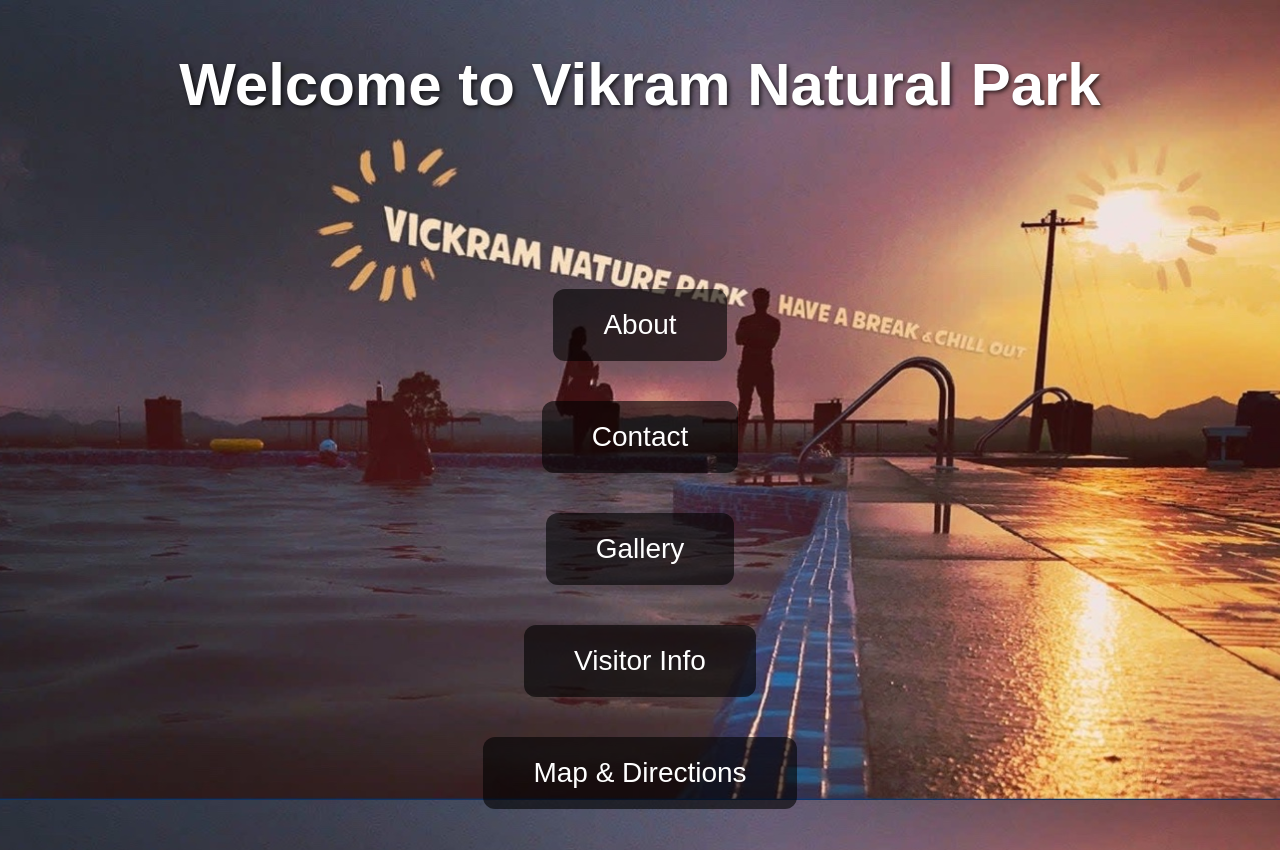
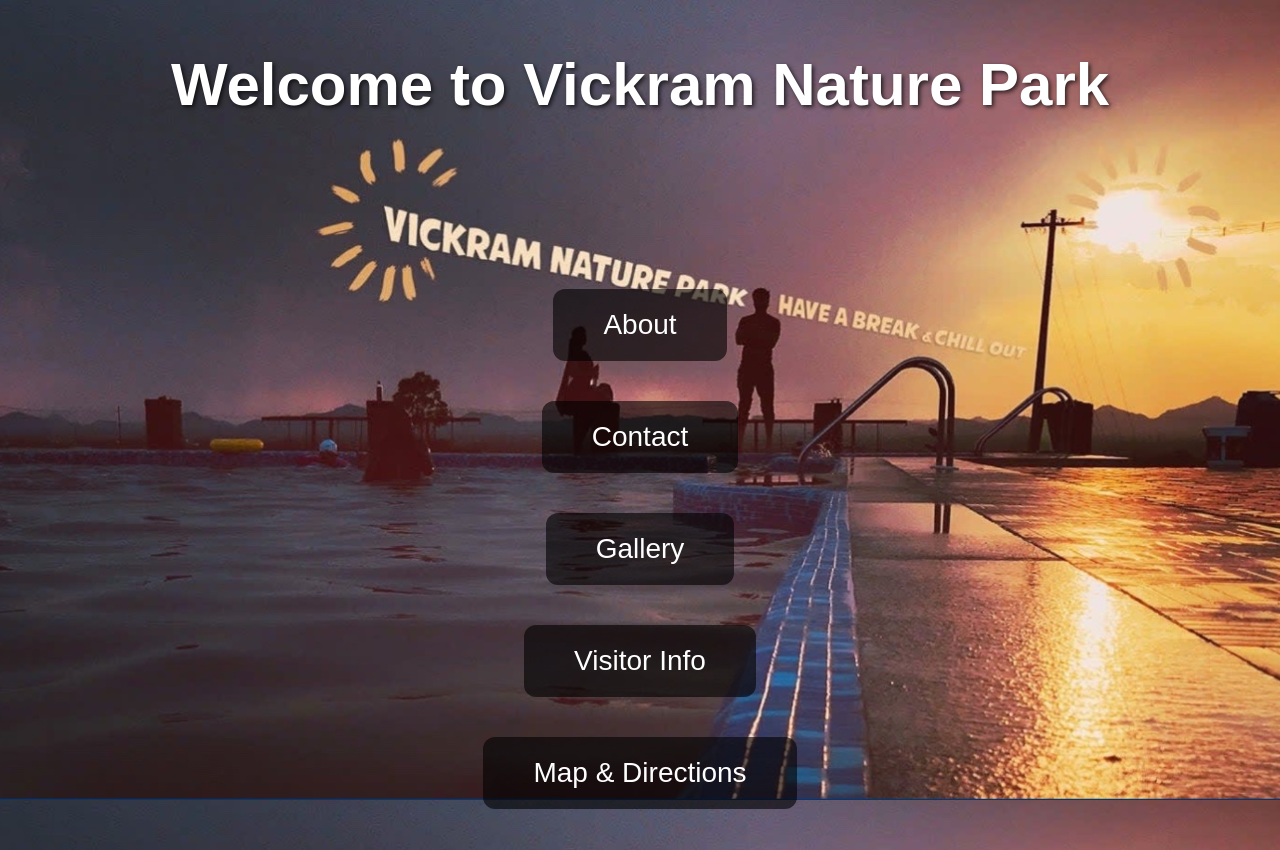
Before and after one commit to SandhiyaCSE007/vikram-digital-park, a plain HTML site: page index.html in a window 1280 px wide. Drawn offline with Linux system fonts and the light colour scheme.

Commit message:
updated code

```diff
--- a/index.html
+++ b/index.html
@@ -6,7 +6,7 @@
     <link rel="stylesheet" href="style.css">
 </head>
 <body class="index">
-    <h1>Welcome to Vikram Natural Park</h1>
+    <h1>Welcome to Vickram Nature Park</h1>
     <div class="buttonContainer">
         <a href="about.html">About</a>
         <a href="contact.html">Contact</a>
```
Also changed, not shown: gallery.html (+1 -1 lines), visitors.html (+1 -1 lines).
